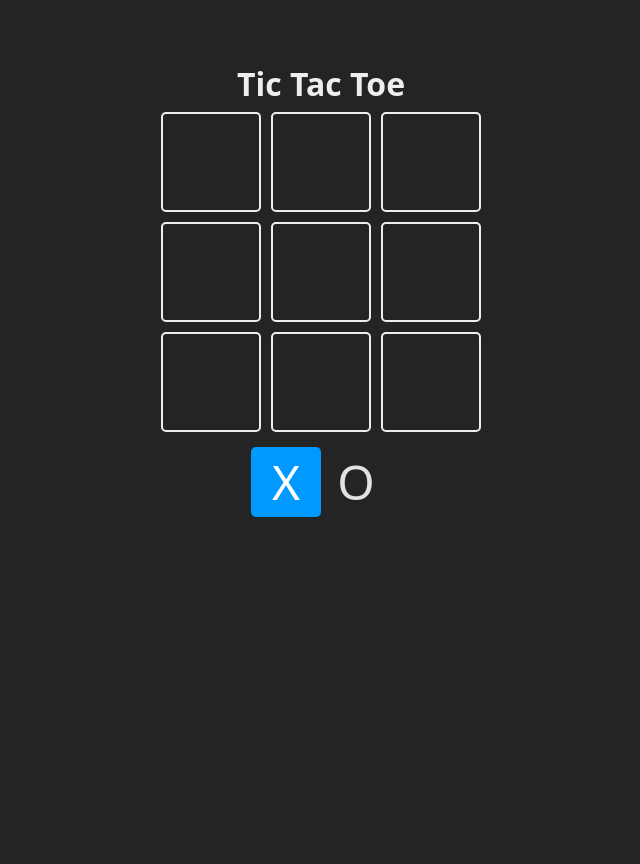
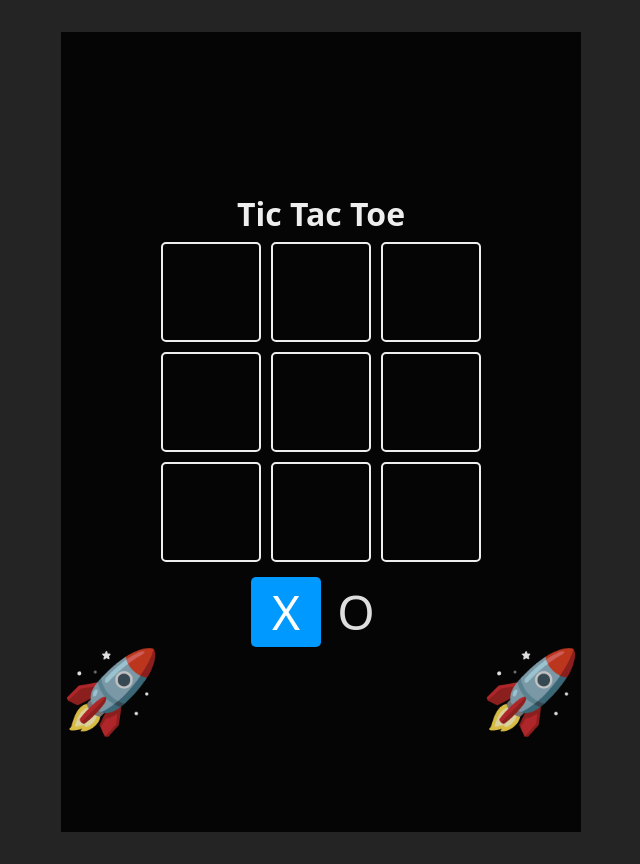
Before and after one commit to cloud1992/Tic-tac-toe, a React (Vite) app: page / in a window 1280 px wide. Shown: the whole page, without its empty margins (319-959 px from the left). Before the commit the page ends 800 px from the top, so only its background shows below. Built offline with nearby package versions, Linux system fonts and the light colour scheme.

Commit message:
:sparkles: update app

```diff
--- a/src/App.jsx
+++ b/src/App.jsx
@@ -108,7 +108,17 @@ function App() {
   }
   }
 
+  const Rocket = () => {
     return (
+     <div className="rocket">🚀</div>
+    );
+  };
+
+  return (
+    <div className="grid-layout">
+      <div>
+        <Rocket />
+      </div>
       <main className='board'>
         <h1>Tic Tac Toe</h1>
         <section className='game'>
@@ -127,9 +137,12 @@ function App() {
           <Square isSelected={turn === TURNS.X}> {TURNS.X}</Square>
           <Square isSelected = {turn === TURNS.O}> {TURNS.O}</Square>
         </section>
-      <ResetGame />
+        <ResetGame/>
       </main>
-
+      <div>
+        <Rocket />
+      </div>
+  </div>
 
   )
 }
--- a/src/index.css
+++ b/src/index.css
@@ -87,13 +87,12 @@ body {
 }
 
 .winner {
-  position: absolute;
-  width: 100vw;
-  height: 100vh;
-  top: 0;
-  left: 0;
+  position: relative;
+  width: 100%;
+  height: 100%;
   display: grid;
-  place-items: center;
+  justify-content: center;
+  align-items: center;
   background-color: rgba(0, 0, 0, 0.7);
 }
 
@@ -128,3 +127,36 @@ body {
   cursor: pointer;
   font-size: 48px;
 }
+
+.grid-layout {
+  display: grid;
+  grid-template-columns: auto auto auto;
+  align-items: center;
+  justify-items: center;
+  min-height: 100vh;
+  background: #050505; /* opcional, fondo oscuro para ver el cohete */
+  position: relative;
+  overflow: hidden;
+}
+
+.rocket {
+  font-size: 5rem;
+  animation: floatUp 3s linear infinite;
+}
+
+@keyframes floatUp {
+  0% {
+    transform: translateY(100vh);
+    opacity: 0;
+  }
+  10% {
+    opacity: 1;
+  }
+  90% {
+    opacity: 1;
+  }
+  100% {
+    transform: translateY(-100%);
+    opacity: 0;
+  }
+}
```
Lines whose indentation alone changed are shown as unchanged.
